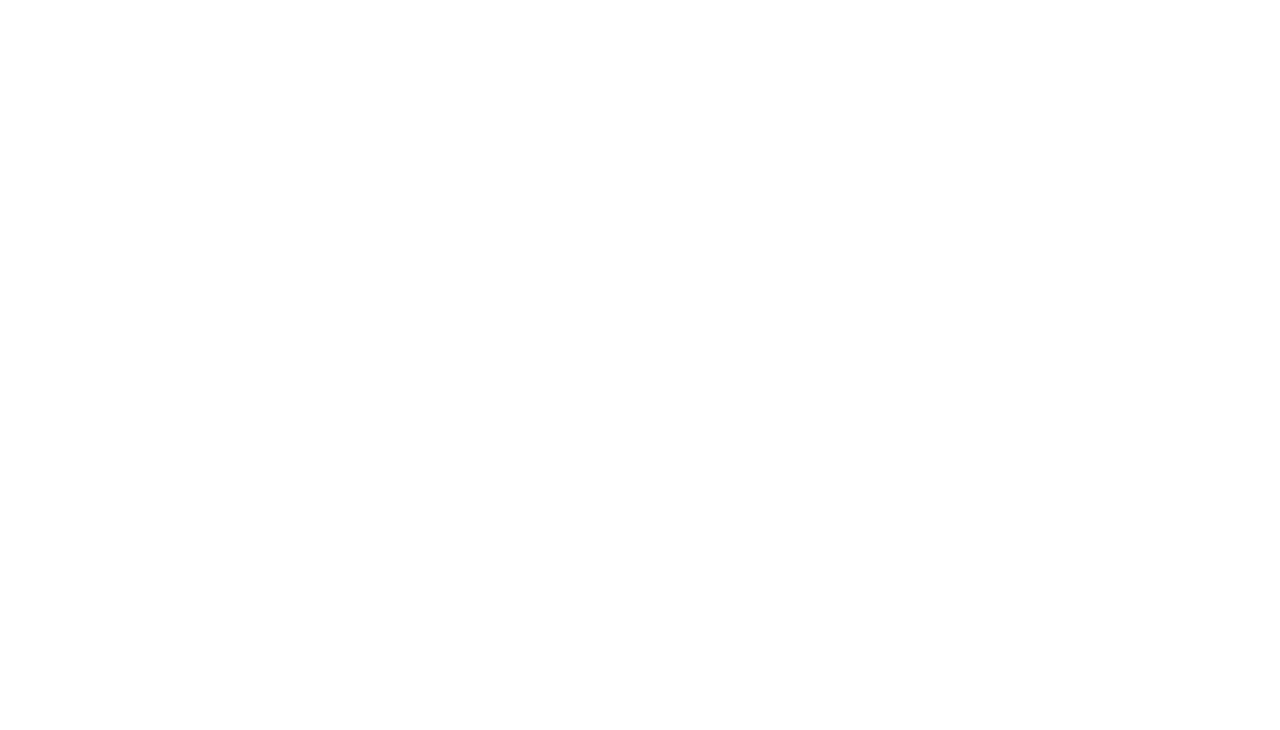
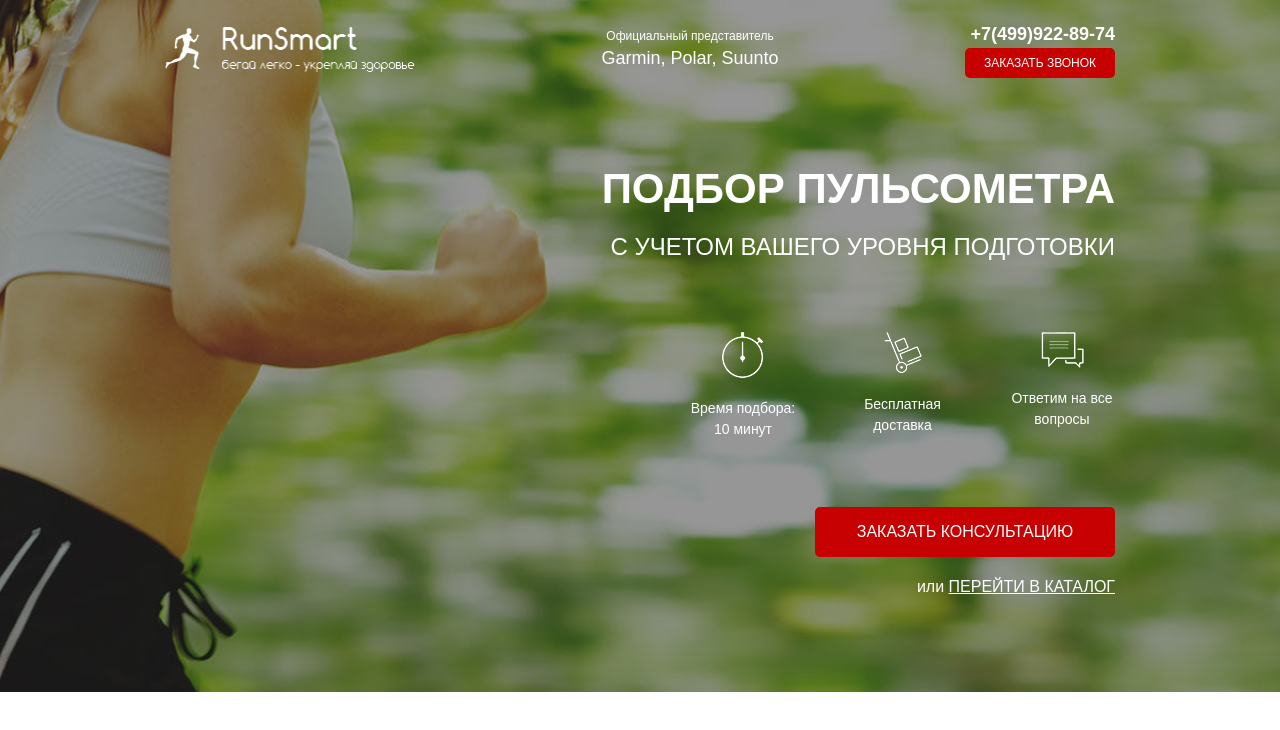
Before and after one commit to ratov/puls, a website: page src/index.html in a window 1280 px wide. Drawn offline with Linux system fonts and the light colour scheme.

Commit message:
First section finished

```diff
--- /dev/null
+++ b/src/css/blocks/header.min.css
@@ -0,0 +1 @@
+.header{display:flex;justify-content:space-between;justify-content:center}
--- a/src/index.html
+++ b/src/index.html
@@ -7,10 +7,61 @@
   <title>Document</title>
   <link rel="stylesheet" href="css/bootstrap-reboot.css">
   <link rel="stylesheet" href="css/font.css">
+  <link rel="stylesheet" href="css/style.min.css">
 </head>
 <body>
 
+  <div class="promo">
+    <div class="container">
 
+      <header class="header">
+
+        <a href="#" class="header__logo">
+          <img src="icons/logo.png" alt="logo">
+        </a>
+
+        <div class="header__official">
+          Официальный представитель
+          <span>Garmin, Polar, Suunto</span>
+        </div>
+
+        <div class="header__contacts">
+          <a href="tel:+74999228974" class="header__phone">+7(499)922-89-74</a>
+          <button class="button">Заказать звонок</button>
+        </div>
+
+      </header>
+
+      <div class="promo__wrapper">
+
+          <h1 class="promo__header">Подбор пульсометра</h1>
+          <h2 class="promo__subheader">с учетом вашего уровня подготовки</h2>
+
+          <div class="promo__icons">
+            <div class="promo__icon">
+              <img src="icons/main_screen/timer.png" alt="timer">
+              Время подбора: 10 минут
+            </div>
+            <div class="promo__icon">
+              <img src="icons/main_screen/hand-cart.png" alt="hand-cart">
+              Бесплатная доставка
+            </div>
+            <div class="promo__icon">
+              <img src="icons/main_screen/messages.png" alt="messages">
+              Ответим на все вопросы
+            </div>
+          </div>
+
+          <button class="button button_main">заказать консультацию</button>
+          <div class="promo__link">
+            или
+            <a href="#">Перейти в каталог</a>
+          </div>
+
+      </div>
+
+    </div>
+  </div>
 
 </body>
 </html>
--- /dev/null
+++ b/src/sass/blocks/_buttons.scss
@@ -0,0 +1,17 @@
+.button {
+  width: 150px;
+  height: 30px;
+  border-radius: 5px;
+  background-color: $main-color;
+  border: none;
+  color: #ffffff;
+  font-size: 12px;
+  font-weight: 50;
+  text-transform: uppercase;
+  &_main {
+    margin-top: 67px;
+    width: 300px;
+    height: 50px;
+    font-size: 16px;
+  }
+}
--- /dev/null
+++ b/src/sass/blocks/_header.scss
@@ -0,0 +1,36 @@
+.header {
+  display: flex;
+  justify-content: space-between;
+  align-items: center;
+  &__logo {
+    width: 250px;
+    img {
+      width: 100%;
+    }
+  }
+  &__official {
+    color: #fff;
+    font-size: 12px;
+    font-weight: 500;
+    text-align: center;
+    span {
+      display: block;
+      font-size: 18px;
+    }
+  }
+  &__phone {
+    display: block;
+    color: #ffffff;
+    font-size: 18px;
+    font-weight: 700;
+    &:hover {
+      color: #ffffff;
+      text-decoration: none;
+    }
+  }
+  &__contacts {
+    display: flex;
+    flex-direction: column;
+    align-items: flex-end;
+  }
+}
--- /dev/null
+++ b/src/sass/blocks/_promo.scss
@@ -0,0 +1,55 @@
+.promo {
+  min-height: 650px;
+  padding: 21px 0 93px 0;
+  background: url('../../img/main.jpg') center (center/cover) no-repeat;
+  &__wrapper {
+    display: flex;
+    flex-direction: column;
+    align-items: flex-end;
+    margin-top: 90px;
+  }
+  &__header {
+    color: #ffffff;
+    font-size: 42px;
+    font-weight: 700;
+    text-transform: uppercase;
+    line-height: 42px;
+  }
+  &__subheader {
+    margin-top: 17px;
+    color: #ffffff;
+    font-size: 24px;
+    line-height: 24px;
+    font-weight: 500;
+    text-transform: uppercase;
+  }
+  &__icons {
+    margin-top: 65px;
+    width: 425px;
+    display: flex;
+    justify-content: space-between;
+  }
+  &__icon {
+    width: 106px;
+    text-align: center;
+    color: #ffffff;
+    font-size: 14px;
+    font-weight: 50;
+    img {
+      display: block;
+      margin: 0 auto;
+      margin-bottom: 20px;
+    }
+  }
+  &__link {
+    color: #ffffff;
+    font-size: 16px;
+    font-weight: 500;
+    margin-top: 18px;
+    a {
+      text-transform: uppercase;
+      text-decoration: underline;
+      color: inherit;
+    }
+  }
+}
--- a/src/sass/style.scss
+++ b/src/sass/style.scss
@@ -3,3 +3,13 @@
 * {
   font-family: 'Museo Sans Cyrl', sans-serif;
 }
+
+.container {
+  max-width: 950px;
+  margin: 0 auto;
+}
+
+
+@import 'blocks/promo';
+@import 'blocks/header';
+@import 'blocks/buttons';
```
Also changed, not shown: src/css/style.min.css, src/icons/logo.png (added), src/icons/main_screen/hand-cart.png (added), src/icons/main_screen/messages.png (added), src/icons/main_screen/timer.png (added), src/img/main.jpg (added).
